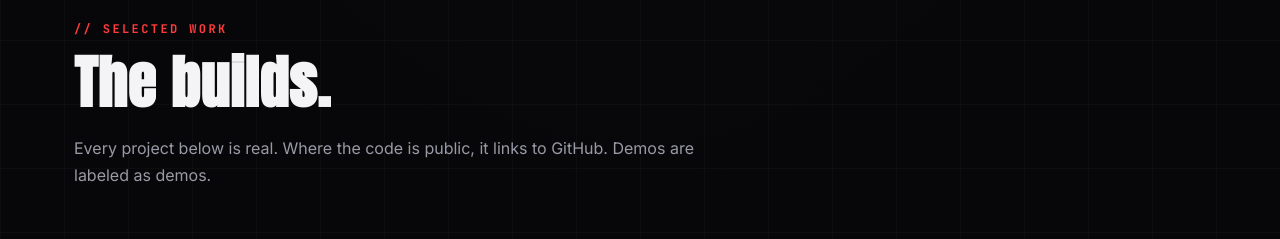
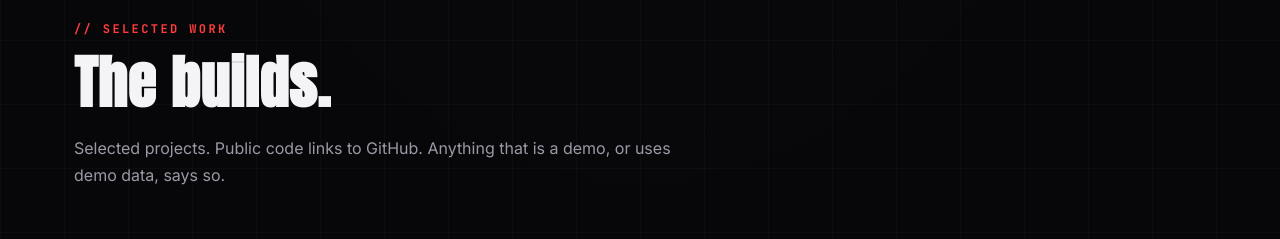
Before and after one commit to hadysleam-afk/hadysleam-afk.github.io, a Next.js app in the folder portfolio-next/: page / in a window 1280 px wide. Shown: the part 2200-2439 px from the top of the page. Built offline with nearby package versions, Linux system fonts and the light colour scheme.

Commit message:
Update project description in Work section

```diff
--- a/portfolio-next/src/components/sections/Work.tsx
+++ b/portfolio-next/src/components/sections/Work.tsx
@@ -7,7 +7,7 @@ export default function Work() {
   <div className="wrap">
     <div className="label rv" data-en="Selected Work" data-ar="أعمال مختارة">Selected Work</div>
     <h2 className="rv" data-en="The builds." data-ar="المشاريع.">The builds.</h2>
-    <p className="sec-sub rv" data-en="Every project below is real. Where the code is public, it links to GitHub. Demos are labeled as demos." data-ar="كل مشروع تحت حقيقي. اللي كوده منشور عليه لينك GitHub. والديمو متعلّم إنه ديمو.">Every project below is real. Where the code is public, it links to GitHub. Demos are labeled as demos.</p>
+    <p className="sec-sub rv" data-en="Selected projects. Public code links to GitHub. Anything that is a demo, or uses demo data, says so." data-ar="مشاريع مختارة. اللي كوده منشور عليه لينك GitHub. وأي حاجة ديمو أو بتستخدم بيانات تجريبية مكتوب عليها كده بوضوح.">Selected projects. Public code links to GitHub. Anything that is a demo, or uses demo data, says so.</p>
 
     <article className="proj rv">
       <div className="proj-media slider" id="slider">
```
